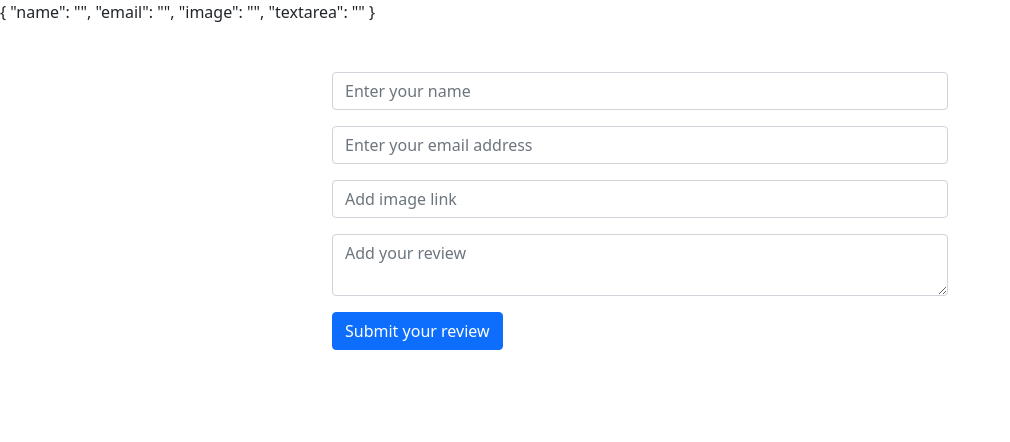
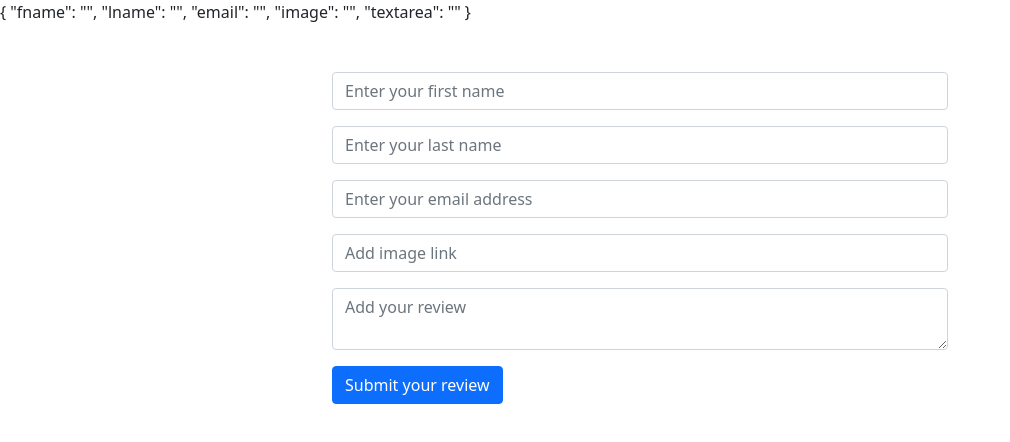
Before and after one commit to elighidiu/angular-review-app, an Angular app in the folder reviewapp/: page / in a window 1280 px wide. Shown: the top 442 px of the page, without its empty margins (0-1010 px from the left). Built offline with nearby package versions, Linux system fonts and the light colour scheme.

Commit message:
validation completed with visual feedback

```diff
--- a/reviewapp/src/app/app.component.html
+++ b/reviewapp/src/app/app.component.html
@@ -5,13 +5,37 @@
     <div class="mb-3">
       <input
         type="text"
-        name="name"
-        placeholder="Enter your name"
+        name="fname"
+        placeholder="Enter your first name"
         class="form-control"
-        [(ngModel)]="reviewModel.name"
-        #inputName="ngModel"
-      >
+        [(ngModel)]="reviewModel.fname"
+        #fname="ngModel"
+        required
+        [class.is-valid]="fname.valid"
+        [class.is-invalid]="fname.invalid && fname.touched"
+        pattern="^[a-zA-Z]+(?:-[a-zA-Z]+)*$"
+      />
+      <small class="invalid-feedback">The first name is not valid</small>
+      <small class="valid-feedback">The first name is valid</small>
     </div>
+
+    <div class="mb-3">
+      <input
+        type="text"
+        name="lname"
+        placeholder="Enter your last name"
+        class="form-control"
+        [(ngModel)]="reviewModel.lname"
+        #lname="ngModel"
+        required
+        [class.is-valid]="lname.valid"
+        [class.is-invalid]="lname.invalid && lname.touched"
+        pattern="^[a-zA-Z]+(?:-[a-zA-Z]+)*$"
+      />
+      <small class="invalid-feedback">The last name is not valid</small>
+      <small class="valid-feedback">The last name is valid</small>
+    </div>
+
     <div class="mb-3">
       <input
         type="text"
@@ -20,9 +44,17 @@
         placeholder="Enter your email address"
         class="form-control"
         [(ngModel)]="reviewModel.email"
-        #inputName="ngModel"
-      >
+        #email="ngModel"
+        required
+        [class.is-valid]="email.valid"
+        [class.is-invalid]="email.invalid && email.touched"
+        pattern="^[a-z0-9._%+-]+@[a-z0-9.-]+\.[a-z]{2,4}$"
+      />
+
+      <small class="invalid-feedback">The email is not valid</small>
+      <small class="valid-feedback">The email is valid</small>
     </div>
+
     <div class="mb-3">
       <input
         type="text"
@@ -31,9 +63,17 @@
         placeholder="Add image link"
         class="form-control"
         [(ngModel)]="reviewModel.image"
-        #inputName="ngModel"
-      >
+        #image="ngModel"
+        required
+        [class.is-valid]="image.valid"
+        [class.is-invalid]="image.invalid && image.touched"
+        pattern="^[a-z][a-z\d.+-]*:\/*(?:[^:@]+(?::[^@]+)?@)?(?:[^\s:/?#]+|\[[a-f\d:]+])(?::\d+)?(?:\/[^?#]*)?(?:\?[^#]*)?(?:#.*)?$"
+      />
+
+      <small class="invalid-feedback">The image link is not valid</small>
+      <small class="valid-feedback">The image link is valid</small>
     </div>
+
     <div class="mb-3">
       <textarea
         name="textarea"
@@ -42,8 +82,17 @@
         placeholder="Add your review"
         class="form-control"
         [(ngModel)]="reviewModel.textarea"
-        #inputName="ngModel"
-      ></textarea>
+        #textarea="ngModel"
+        required
+        [class.is-valid]="textarea.valid"
+        [class.is-invalid]="textarea.invalid && textarea.touched"
+        pattern="^[a-zA-Z\s]*$"
+        maxlength="250"
+      >
+      </textarea>
+      <small class="invalid-feedback">The review is not valid</small>
+      <small class="valid-feedback">The review is valid</small>
+      <!-- /^([A-Za-z0-9]+.[A-Za-z0-9]+(\r)?(\n)?)+$/ -->
     </div>
     <div class="mb-3">
       <button class="btn btn-primary">Submit your review</button>
--- a/reviewapp/src/app/app.component.ts
+++ b/reviewapp/src/app/app.component.ts
@@ -8,5 +8,5 @@ import { Review } from './review';
 })
 export class AppComponent {
   //create new obj reviewModel through the review class with all the properties set to null.
- reviewModel = new Review("", "", "", "");
+ reviewModel = new Review("", "", "", "","");
 }
--- a/reviewapp/src/app/review.ts
+++ b/reviewapp/src/app/review.ts
@@ -1,5 +1,6 @@
 export class Review {
- constructor(public name:String,
+ constructor(public fname:String,
+            public lname:String,
             public email:String,
             public image:String,
             public textarea:String) {}
--- a/reviewapp/src/index.html
+++ b/reviewapp/src/index.html
@@ -7,11 +7,13 @@
   <meta name="viewport" content="width=device-width, initial-scale=1">
   <link rel="icon" type="image/x-icon" href="favicon.ico">
   <link href="https://cdn.jsdelivr.net/npm/bootstrap@5.0.2/dist/css/bootstrap.min.css" rel="stylesheet" integrity="sha384-EVSTQN3/azprG1Anm3QDgpJLIm9Nao0Yz1ztcQTwFspd3yD65VohhpuuCOmLASjC" crossorigin="anonymous">
+
 </head>
 <body>
   <app-root></app-root>
 
   <script src="https://cdn.jsdelivr.net/npm/@popperjs/core@2.9.2/dist/umd/popper.min.js" integrity="sha384-IQsoLXl5PILFhosVNubq5LC7Qb9DXgDA9i+tQ8Zj3iwWAwPtgFTxbJ8NT4GN1R8p" crossorigin="anonymous"></script>
 <script src="https://cdn.jsdelivr.net/npm/bootstrap@5.0.2/dist/js/bootstrap.min.js" integrity="sha384-cVKIPhGWiC2Al4u+LWgxfKTRIcfu0JTxR+EQDz/bgldoEyl4H0zUF0QKbrJ0EcQF" crossorigin="anonymous"></script>
+
 </body>
 </html>
```
